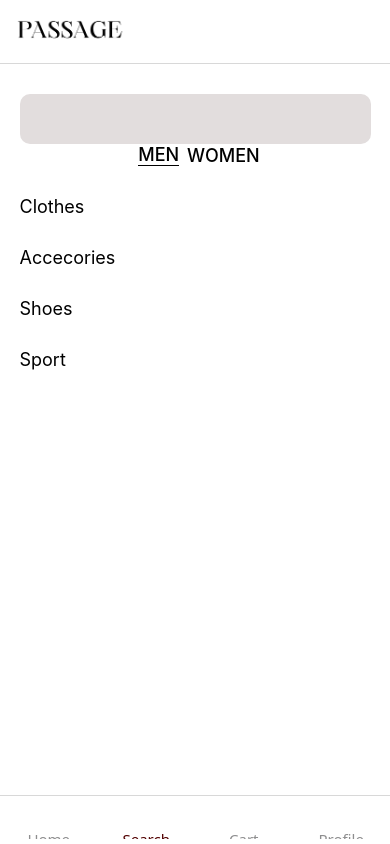
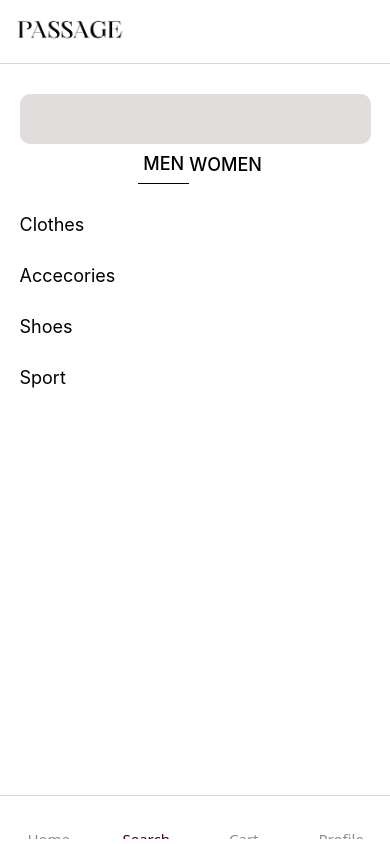
Before and after one commit to fatihsenguun/reactnativetradeflow, a React Native app: screen /Search in a window 390 px wide. Built offline with nearby package versions, Linux system fonts and the light colour scheme.

Commit message:
categories

```diff
--- a/src/pages/Search.js
+++ b/src/pages/Search.js
@@ -16,31 +16,38 @@ const Search = () => {
         </View>
         <View style={styles.category}>
 
-          <View style={[styles.categoryHeader ]}>
+          <View style={[styles.categoryHeader]}>
 
-            <TouchableOpacity style={[styles.headerBox, activeTab==='MEN'&& styles.activeTab]}>
+            <TouchableOpacity onPress={() => setActiveTab('MEN')} style={[styles.headerBox, activeTab === 'MEN' && styles.activeTab]}>
               <Text style={styles.headerText}>MEN</Text>
             </TouchableOpacity>
 
-             <TouchableOpacity style={styles.headerBox}>
+            <TouchableOpacity onPress={() => setActiveTab('WOMEN')} style={[styles.headerBox, activeTab === 'WOMEN' && styles.activeTab]}>
               <Text style={styles.headerText}>WOMEN</Text>
             </TouchableOpacity>
           </View>
 
           <View style={styles.categoryBody}>
-
+            <TouchableOpacity>
               <Text style={styles.categoryText}>
                 Clothes
               </Text>
+            </TouchableOpacity>
+            <TouchableOpacity>
               <Text style={styles.categoryText}>
                 Accecories
               </Text>
+            </TouchableOpacity>
+            <TouchableOpacity>
               <Text style={styles.categoryText}>
                 Shoes
               </Text>
+            </TouchableOpacity>
+            <TouchableOpacity>
               <Text style={styles.categoryText}>
                 Sport
               </Text>
+            </TouchableOpacity>
 
 
           </View>
@@ -101,7 +108,10 @@ const styles = StyleSheet.create({
     alignItems: 'center',
     justifyContent: 'center',
     textAlign: 'center',
-    width: '50%'
+    minWidth: '45%',
+    height: 40,
+
+
   },
   headerText: {
     fontSize: 18,
@@ -111,18 +121,16 @@ const styles = StyleSheet.create({
     width: '90%',
     minHeight: 200,
 
-
-
   },
   categoryText: {
     marginTop: 30,
     fontSize: 18,
 
   },
-  activeTab:{
-    borderBottomColor:'black',
-    borderBottomWidth:1,
-    width:''
+  activeTab: {
+    borderBottomColor: 'black',
+    borderBottomWidth: 1,
+    width: ''
 
 
   }
```
Lines whose indentation alone changed are shown as unchanged.
